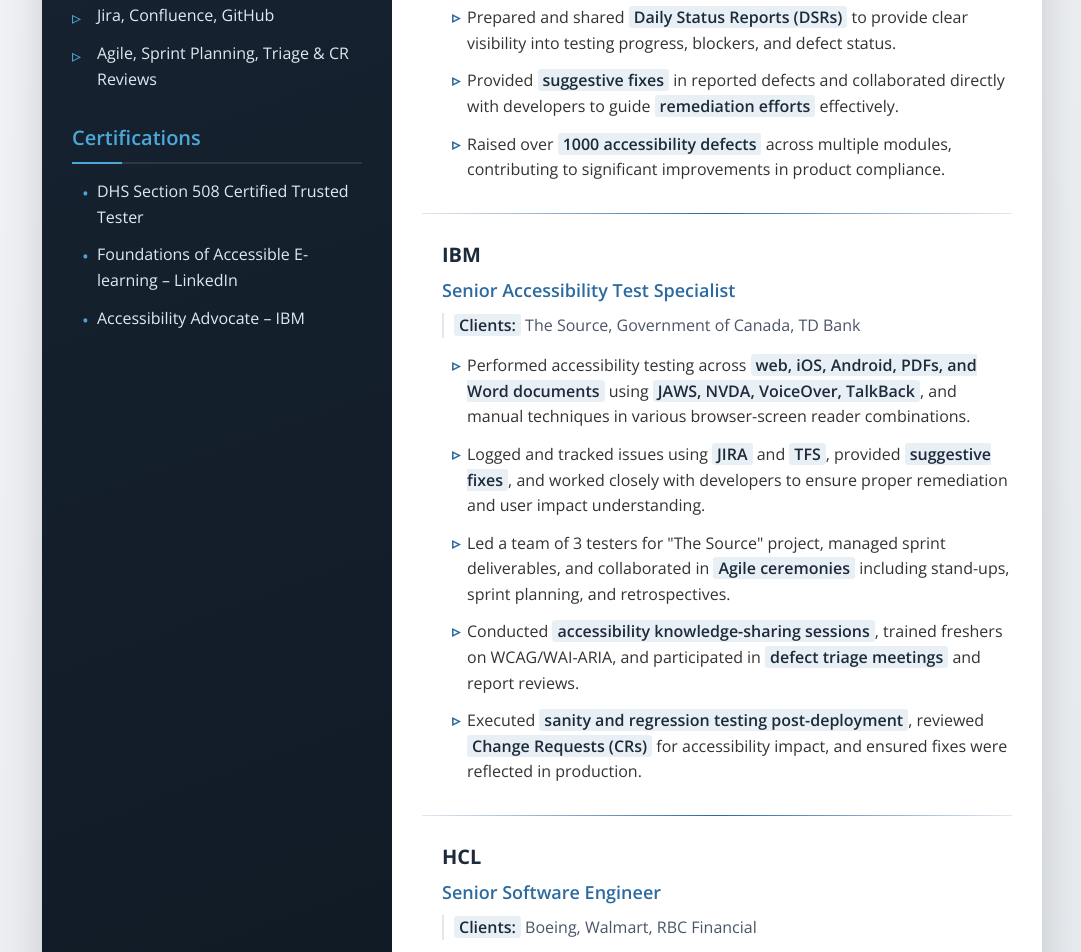
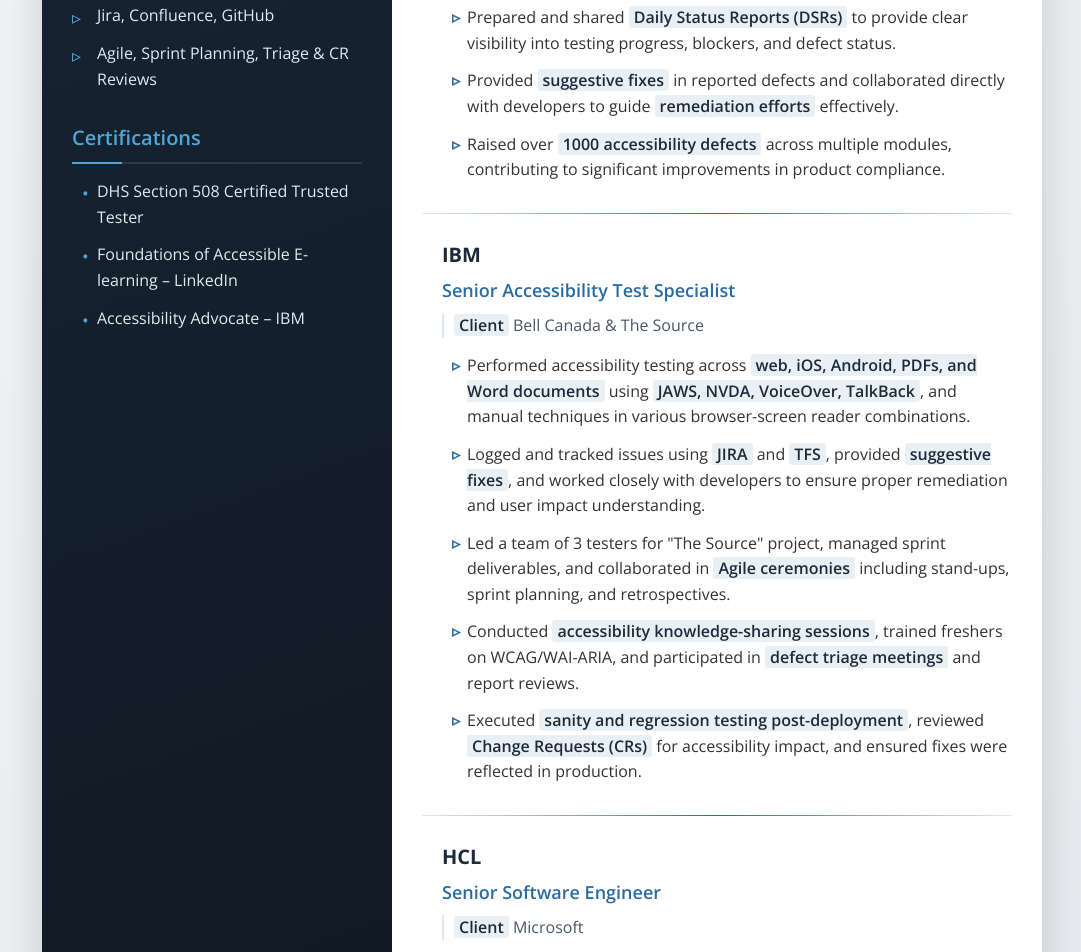
Before and after one commit to DevanZaha94/Resume, a plain HTML site: page index.html in a window 1280 px wide. Shown: the part 1222-2174 px from the top of the page, without its empty margins (98-1179 px from the left). Drawn offline with nearby package versions, Linux system fonts and the light colour scheme.

Commit message:
Update index.html

```diff
--- a/index.html
+++ b/index.html
@@ -567,7 +567,7 @@
             <div class="experience-item">
                 <h3 class="company">Cognizant Technology Solutions</h3>
                 <div class="position">Senior Digital Accessibility Engineer</div>
-                <div class="clients"><span class="highlight">Clients:</span> Albertsons, Microsoft, Bell Canada</div>
+                <div class="clients"><span class="highlight">Client:</span> Albertsons Companies</div>
                 <ul class="responsibilities">
                     <li>Championed accessibility for <span class="highlight">Account & Identity</span> and <span class="highlight">Schedule & Save</span> teams, ensuring WCAG compliance throughout the development lifecycle.</li>
                     <li>Led training sessions on <span class="highlight">common accessibility defects and early remediation strategies</span> for developers and testers.</li>
@@ -589,7 +589,7 @@
             <div class="experience-item">
                 <h3 class="company">IBM</h3>
                 <div class="position">Senior Accessibility Test Specialist</div>
-                <div class="clients"><span class="highlight">Clients:</span> The Source, Government of Canada, TD Bank</div>
+                <div class="clients"><span class="highlight">Client</span> Bell Canada & The Source</div>
                 <ul class="responsibilities">
                     <li>Performed accessibility testing across <span class="highlight">web, iOS, Android, PDFs, and Word documents</span> using <span class="highlight">JAWS, NVDA, VoiceOver, TalkBack</span>, and manual techniques in various browser-screen reader combinations.</li>
                     <li>Logged and tracked issues using <span class="highlight">JIRA</span> and <span class="highlight">TFS</span>, provided <span class="highlight">suggestive fixes</span>, and worked closely with developers to ensure proper remediation and user impact understanding.</li>
@@ -604,7 +604,7 @@
             <div class="experience-item">
                 <h3 class="company">HCL</h3>
                 <div class="position">Senior Software Engineer</div>
-                <div class="clients"><span class="highlight">Clients:</span> Boeing, Walmart, RBC Financial</div>
+                <div class="clients"><span class="highlight">Client</span> Microsoft </div>
                 <ul class="responsibilities">
                     <li>Performed accessibility testing on <span class="highlight">web (desktop & mobile)</span>, <span class="highlight">native applications, Word & PDF documents</span> using tools like <span class="highlight">JAWS, NVDA, Narrator, VoiceOver</span>, and <span class="highlight">TalkBack</span>, across multiple platforms.</li>
                     <li>Logged and tracked accessibility defects using <span class="highlight">Azure DevOps (ADO)</span> and Excel as per project requirements, and supported <span class="highlight">ad-hoc testing</span> as needed.</li>
```
